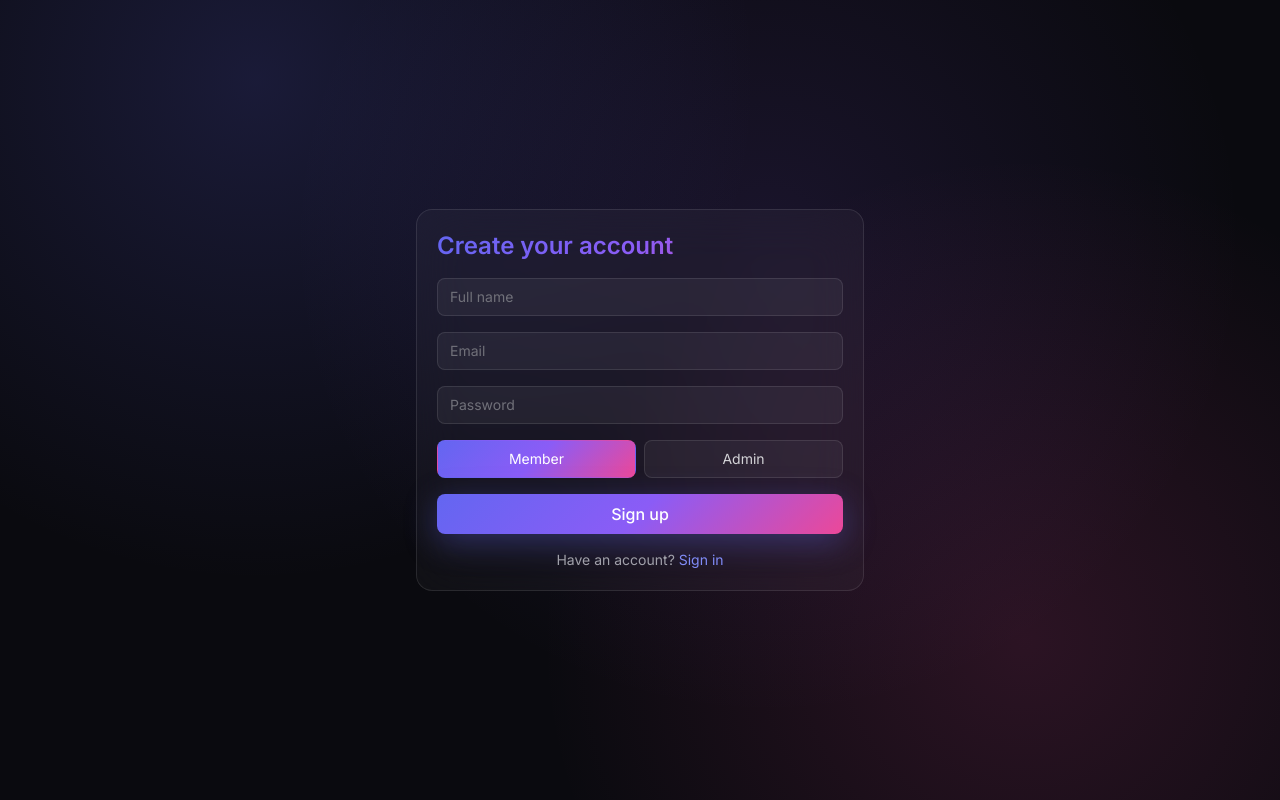
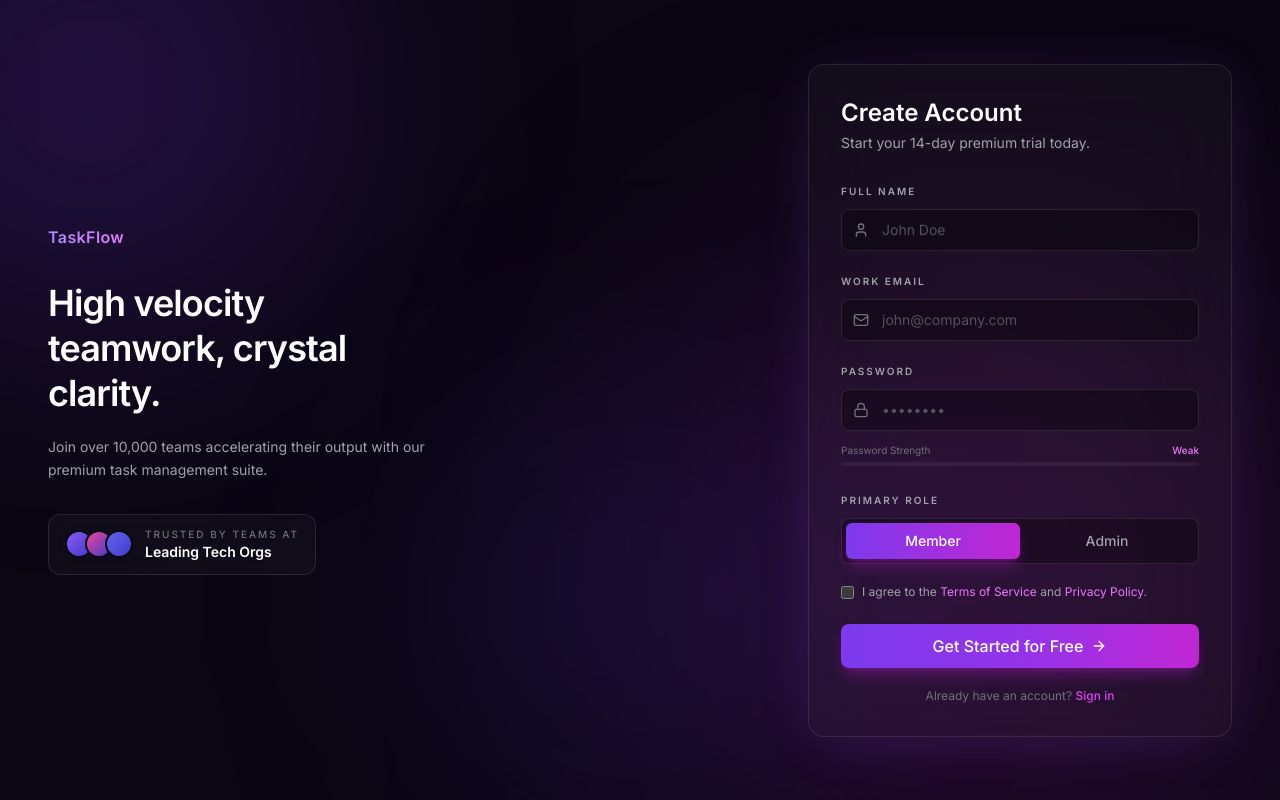
Before and after one commit to jainvasu1/Team-Task-Manager, a React (Vite) app in the folder frontend/: page /signup in a window 1280 px wide. Built offline with nearby package versions, Linux system fonts and the light colour scheme; no server answers.

Commit message:
signup ui

```diff
--- a/frontend/src/pages/Signup.jsx
+++ b/frontend/src/pages/Signup.jsx
@@ -1,17 +1,34 @@
-import { useState } from 'react';
+import { useState, useMemo } from 'react';
 import { Link, useNavigate } from 'react-router-dom';
+import { User, Mail, Lock, ArrowRight } from 'lucide-react';
 import { useAuth } from '../context/AuthContext';
+
+function calcStrength(pw) {
+  let s = 0;
+  if (pw.length >= 6) s++;
+  if (pw.length >= 10) s++;
+  if (/[A-Z]/.test(pw) && /[a-z]/.test(pw)) s++;
+  if (/\d/.test(pw)) s++;
+  if (/[^A-Za-z0-9]/.test(pw)) s++;
+  return s; // 0..5
+}
 
 export default function Signup() {
   const { signup } = useAuth();
   const nav = useNavigate();
   const [form, setForm] = useState({ name: '', email: '', password: '', role: 'member' });
+  const [agree, setAgree] = useState(false);
   const [error, setError] = useState('');
   const [loading, setLoading] = useState(false);
+
+  const strength = useMemo(() => calcStrength(form.password), [form.password]);
+  const strengthLabel =
+    strength <= 1 ? 'Weak' : strength === 2 ? 'Fair' : strength === 3 ? 'Good' : 'Secure';
 
   const onSubmit = async (e) => {
     e.preventDefault();
     setError('');
+    if (!agree) return setError('Please accept the Terms and Privacy Policy.');
     setLoading(true);
     try {
       await signup(form);
@@ -24,38 +41,178 @@ export default function Signup() {
   };
 
   return (
-    <div className="min-h-screen grid place-items-center px-4">
-      <form onSubmit={onSubmit} className="card w-full max-w-md space-y-4">
-        <h1 className="text-2xl font-semibold bg-brand-gradient bg-clip-text text-transparent">
-          Create your account
+    <div className="min-h-screen w-full bg-[#0A0612] relative overflow-hidden flex">
+      {/* Ambient glows */}
+      <div className="pointer-events-none absolute -top-40 -left-40 w-[500px] h-[500px] rounded-full bg-violet-600/20 blur-[120px]" />
+      <div className="pointer-events-none absolute top-1/3 right-0 w-[600px] h-[600px] rounded-full bg-fuchsia-600/20 blur-[140px]" />
+      <div className="pointer-events-none absolute bottom-0 left-1/3 w-[400px] h-[400px] rounded-full bg-indigo-700/15 blur-[120px]" />
+
+      {/* LEFT — Brand panel */}
+      <div className="hidden lg:flex flex-1 relative p-12 flex-col justify-center">
+        <div className="relative z-10 max-w-md space-y-8">
+          <span className="text-fuchsia-400 font-semibold tracking-wide bg-gradient-to-r from-violet-400 to-fuchsia-400 bg-clip-text text-transparent">
+            TaskFlow
+          </span>
+
+          <div>
+            <h1 className="text-white text-4xl font-semibold tracking-tight leading-tight">
+              High velocity<br />teamwork, crystal<br />clarity.
             </h1>
-        <input className="input" placeholder="Full name"
-          value={form.name} onChange={(e) => setForm({ ...form, name: e.target.value })} />
-        <input className="input" placeholder="Email" type="email"
-          value={form.email} onChange={(e) => setForm({ ...form, email: e.target.value })} />
-        <input className="input" placeholder="Password" type="password"
-          value={form.password} onChange={(e) => setForm({ ...form, password: e.target.value })} />
-        <div className="flex gap-2">
+            <p className="mt-5 text-zinc-400 text-sm leading-relaxed max-w-sm">
+              Join over 10,000 teams accelerating their output with our premium task management suite.
+            </p>
+          </div>
+
+          {/* Avatars + trust block */}
+          <div className="inline-flex items-center gap-3 rounded-xl bg-white/[0.03] border border-white/10 backdrop-blur-md px-4 py-3">
+            <div className="flex -space-x-2">
+              {['#8B5CF6', '#EC4899', '#6366F1'].map((c, i) => (
+                <div
+                  key={i}
+                  className="w-7 h-7 rounded-full border-2 border-[#0A0612]"
+                  style={{ background: `linear-gradient(135deg, ${c}, #4338ca)` }}
+                />
+              ))}
+            </div>
+            <div>
+              <p className="text-[10px] tracking-[0.2em] text-zinc-500 font-medium">TRUSTED BY TEAMS AT</p>
+              <p className="text-sm text-white font-semibold">Leading Tech Orgs</p>
+            </div>
+          </div>
+        </div>
+      </div>
+
+      {/* RIGHT — Signup form */}
+      <div className="w-full lg:w-[520px] flex items-center justify-center p-6 lg:p-12 relative z-10">
+        <form
+          onSubmit={onSubmit}
+          autoComplete="off"
+          className="w-full max-w-md rounded-2xl border border-white/10 bg-white/[0.03] backdrop-blur-2xl p-8 shadow-[0_8px_60px_-15px_rgba(139,92,246,0.25)]"
+        >
+          <h2 className="text-white text-2xl font-semibold">Create Account</h2>
+          <p className="mt-1 text-zinc-400 text-sm">Start your 14-day premium trial today.</p>
+
+          {/* Full name */}
+          <div className="mt-6">
+            <label className="text-[10px] tracking-[0.2em] font-semibold text-zinc-400">FULL NAME</label>
+            <div className="mt-2 relative">
+              <User className="w-4 h-4 text-zinc-500 absolute left-3 top-1/2 -translate-y-1/2" />
+              <input
+                name="tf-name"
+                autoComplete="off"
+                placeholder="John Doe"
+                value={form.name}
+                onChange={(e) => setForm({ ...form, name: e.target.value })}
+                className="w-full bg-black/30 border border-white/10 rounded-lg pl-10 pr-3 py-2.5 text-sm text-white placeholder:text-zinc-600 focus:outline-none focus:border-violet-500/60 focus:ring-2 focus:ring-violet-500/20 transition"
+              />
+            </div>
+          </div>
+
+          {/* Email */}
+          <div className="mt-4">
+            <label className="text-[10px] tracking-[0.2em] font-semibold text-zinc-400">WORK EMAIL</label>
+            <div className="mt-2 relative">
+              <Mail className="w-4 h-4 text-zinc-500 absolute left-3 top-1/2 -translate-y-1/2" />
+              <input
+                type="email"
+                name="tf-email"
+                autoComplete="off"
+                placeholder="john@company.com"
+                value={form.email}
+                onChange={(e) => setForm({ ...form, email: e.target.value })}
+                className="w-full bg-black/30 border border-white/10 rounded-lg pl-10 pr-3 py-2.5 text-sm text-white placeholder:text-zinc-600 focus:outline-none focus:border-violet-500/60 focus:ring-2 focus:ring-violet-500/20 transition"
+              />
+            </div>
+          </div>
+
+          {/* Password */}
+          <div className="mt-4">
+            <label className="text-[10px] tracking-[0.2em] font-semibold text-zinc-400">PASSWORD</label>
+            <div className="mt-2 relative">
+              <Lock className="w-4 h-4 text-zinc-500 absolute left-3 top-1/2 -translate-y-1/2" />
+              <input
+                type="password"
+                name="tf-password"
+                autoComplete="new-password"
+                placeholder="••••••••"
+                value={form.password}
+                onChange={(e) => setForm({ ...form, password: e.target.value })}
+                className="w-full bg-black/30 border border-white/10 rounded-lg pl-10 pr-3 py-2.5 text-sm text-white placeholder:text-zinc-600 focus:outline-none focus:border-violet-500/60 focus:ring-2 focus:ring-violet-500/20 transition"
+              />
+            </div>
+
+            {/* Strength bar */}
+            <div className="mt-3 flex items-center justify-between text-[10px]">
+              <span className="text-zinc-500">Password Strength</span>
+              <span className="text-fuchsia-400 font-medium">{strengthLabel}</span>
+            </div>
+            <div className="mt-1 h-1 rounded-full bg-white/5 overflow-hidden">
+              <div
+                className="h-full rounded-full bg-gradient-to-r from-violet-500 via-fuchsia-500 to-pink-500 transition-all"
+                style={{ width: `${(strength / 5) * 100}%` }}
+              />
+            </div>
+          </div>
+
+          {/* Role toggle */}
+          <div className="mt-5">
+            <label className="text-[10px] tracking-[0.2em] font-semibold text-zinc-400">PRIMARY ROLE</label>
+            <div className="mt-2 grid grid-cols-2 p-1 rounded-lg bg-black/30 border border-white/10">
               {['member', 'admin'].map((r) => (
-            <button type="button" key={r}
+                <button
+                  key={r}
+                  type="button"
                   onClick={() => setForm({ ...form, role: r })}
-              className={`flex-1 px-3 py-2 rounded-lg border text-sm capitalize ${
+                  className={`py-2 rounded-md text-sm font-medium capitalize transition ${
                     form.role === r
-                  ? 'bg-brand-gradient border-transparent text-white'
-                  : 'border-white/10 bg-white/5 text-zinc-300'
-              }`}>
+                      ? 'bg-gradient-to-r from-violet-600 to-fuchsia-600 text-white shadow-lg shadow-fuchsia-600/30'
+                      : 'text-zinc-400 hover:text-zinc-200'
+                  }`}
+                >
                   {r}
                 </button>
               ))}
             </div>
-        {error && <p className="text-rose-400 text-sm">{error}</p>}
-        <button className="btn-primary w-full" disabled={loading}>
-          {loading ? 'Creating…' : 'Sign up'}
+          </div>
+
+          {/* Terms */}
+          <label className="mt-5 flex items-start gap-2 text-xs text-zinc-400 cursor-pointer">
+            <input
+              type="checkbox"
+              checked={agree}
+              onChange={(e) => setAgree(e.target.checked)}
+              className="mt-0.5 accent-fuchsia-500"
+            />
+            <span>
+              I agree to the{' '}
+              <a className="text-fuchsia-400 hover:underline">Terms of Service</a> and{' '}
+              <a className="text-fuchsia-400 hover:underline">Privacy Policy</a>.
+            </span>
+          </label>
+
+          {error && <p className="mt-3 text-rose-400 text-xs">{error}</p>}
+
+          {/* Submit */}
+          <button
+            type="submit"
+            disabled={loading}
+            className="mt-6 w-full py-2.5 rounded-lg font-medium text-white bg-gradient-to-r from-violet-600 via-purple-600 to-fuchsia-600 shadow-lg shadow-fuchsia-600/30 hover:shadow-fuchsia-600/50 hover:opacity-95 transition disabled:opacity-60 flex items-center justify-center gap-2"
+          >
+            {loading ? 'Creating…' : (
+              <>
+                Get Started for Free <ArrowRight className="w-4 h-4" />
+              </>
+            )}
           </button>
-        <p className="text-sm text-zinc-400 text-center">
-          Have an account? <Link to="/login" className="text-indigo-400">Sign in</Link>
+
+          <p className="mt-5 text-center text-xs text-zinc-500">
+            Already have an account?{' '}
+            <Link to="/login" className="text-fuchsia-500 hover:text-fuchsia-400 font-medium">
+              Sign in
+            </Link>
           </p>
         </form>
       </div>
+    </div>
   );
 }
```
Lines whose indentation alone changed are shown as unchanged.
